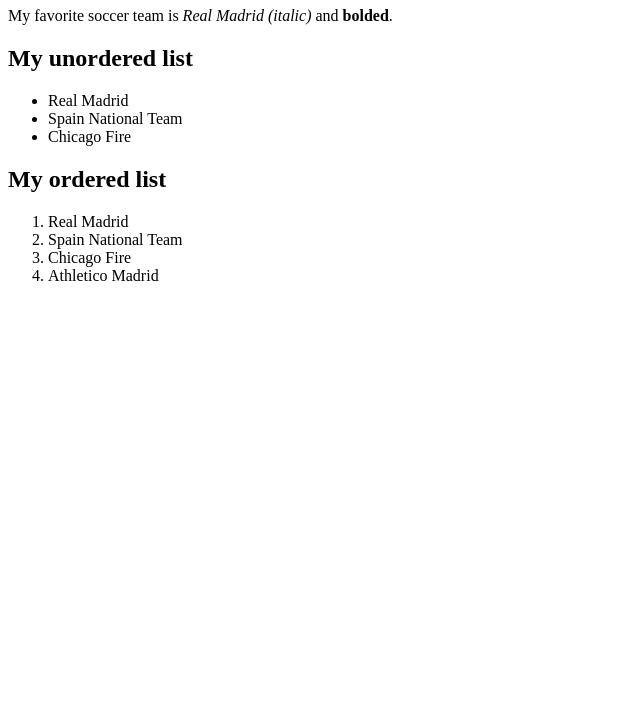
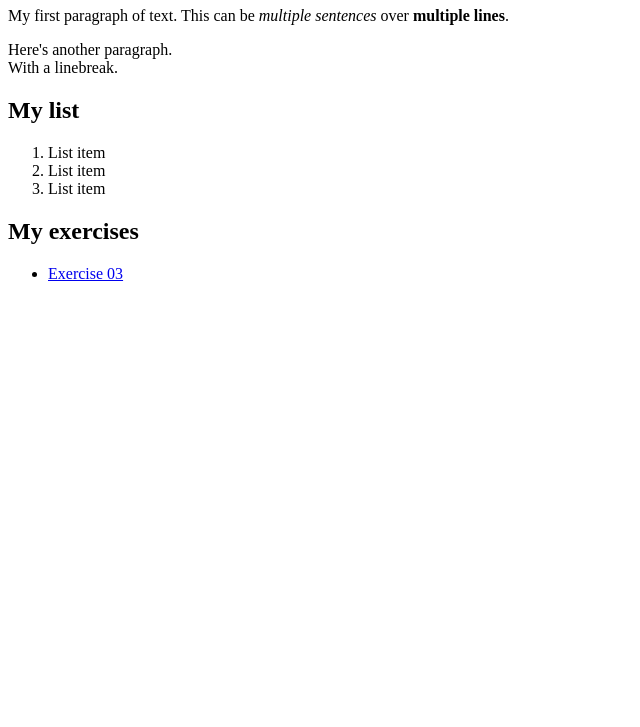
Before and after one commit to LinnP1996/lis753-exercises, a plain HTML site: page index.html in a window 1280 px wide. Shown: the part 73-800 px from the top of the page, without its empty margins (0-640 px from the left). Drawn offline with Linux system fonts and the light colour scheme.

Commit message:
add new exercise03 link to Exercise 03 from index

```diff
--- a/index.html
+++ b/index.html
@@ -1,24 +1,24 @@
 <!DOCTYPE html>
 <html>
   <head>
-    <title>Exercise 02: Homepage</title>
+    <title>My page title.</title>
   </head>
   <body>
-    <h1>Exercise 02: Homepage</h1>
-    <p>My favorite soccer team is <em>Real Madrid (italic)</em>
-    and <strong>bolded</strong>.</p>
-    <h2>My unordered list</h2>
+    <h1>My page heading</h1>
+    <p>My first paragraph of text. This can be <em>multiple sentences</em> over
+      <strong>multiple lines</strong>.<p>
+    <p>Here's another paragraph.<br />With a linebreak.</p>
+    <h2>My list</h2>
+    <ol>
+      <li>List item</li>
+      <li>List item</li>
+      <li>List item</li>
+    </ol>
+
+    <h2> My exercises</h2>
     <ul>
-      <li>Real Madrid</li>
-      <li>Spain National Team</li>
-      <li>Chicago Fire</li>
+      <li><a href="exercises/exercise03.html">Exercise 03</a></li>
     </ul>
-    <h2> My ordered list</h2>
-    <ol>
-      <li>Real Madrid</li>
-      <li>Spain National Team</li>
-      <li>Chicago Fire</li>
-      <li> Athletico Madrid</li>
-    </ol>
+
   </body>
 </html>
```
Also changed, not shown: exercises/exercise03.html (added, +15 -0 lines).
